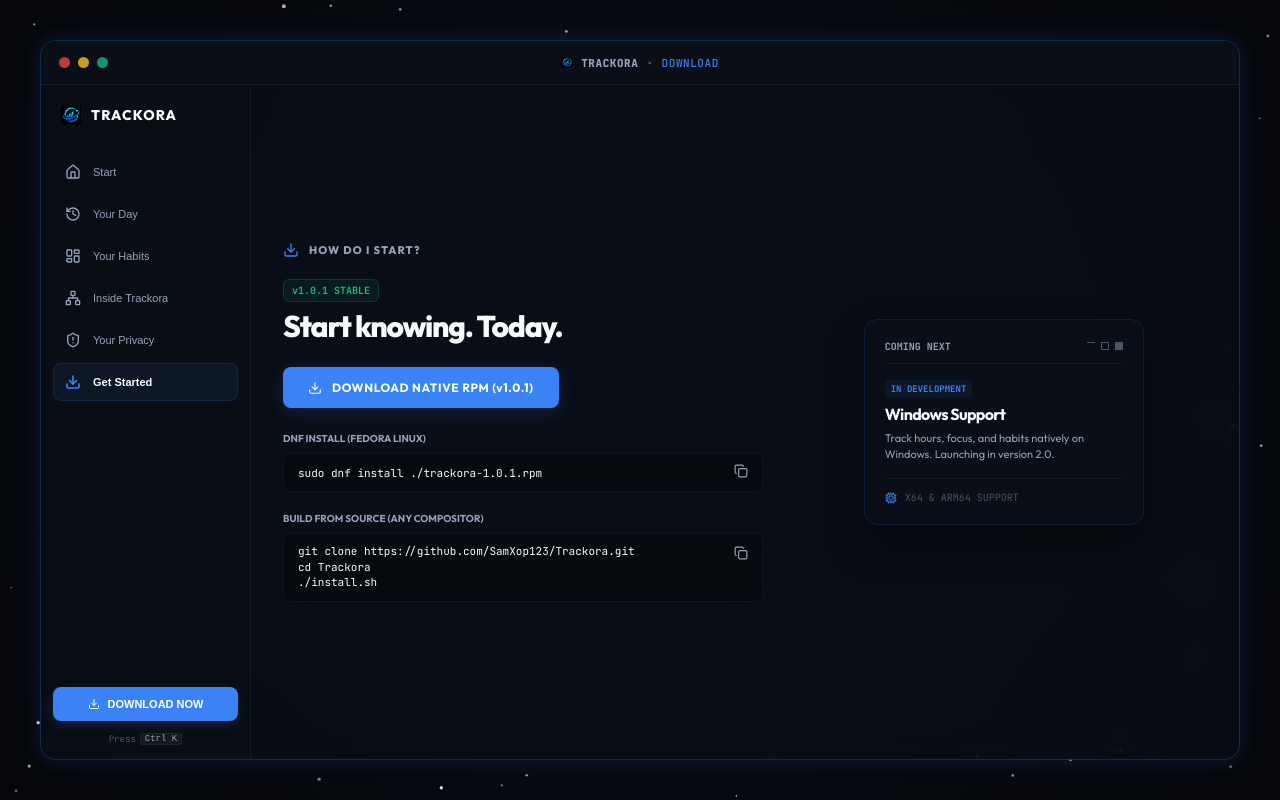
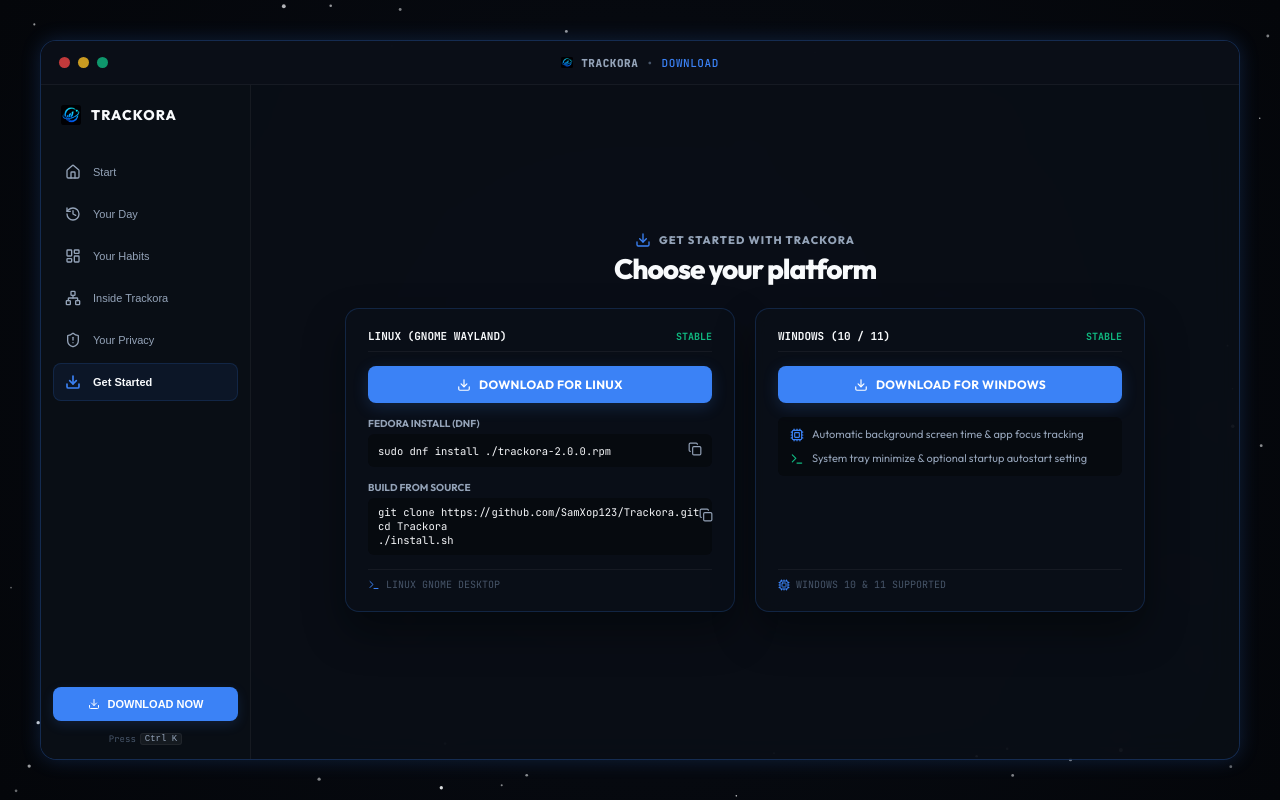
Before and after one commit to SamXop123/Trackora, a Next.js app in the folder landing/: page / in a window 1280 px wide. Both pictures are taken after a click on the button "DOWNLOAD". Built offline with nearby package versions, Linux system fonts and the light colour scheme.

Commit message:
Update DownloadView.tsx

```diff
--- a/landing/src/components/views/DownloadView.tsx
+++ b/landing/src/components/views/DownloadView.tsx
@@ -15,7 +15,7 @@ export default function DownloadView() {
     }, 2000);
   };
 
-  const dnfCommand = "sudo dnf install ./trackora-1.0.1.rpm";
+  const dnfCommand = "sudo dnf install ./trackora-2.0.0.rpm";
   const sourceCommands = "git clone https://github.com/SamXop123/Trackora.git\ncd Trackora\n./install.sh";
 
   return (
@@ -24,80 +24,87 @@ export default function DownloadView() {
         flex: 1,
         height: "100%",
         display: "flex",
+        flexDirection: "column",
         padding: "32px",
         gap: "24px",
-        alignItems: "center",
-        justifyContent: "space-between",
+        justifyContent: "center",
         background: "rgba(10, 15, 24, 0.4)",
         overflow: "hidden",
       }}
     >
-      {/* Left panel: Linux Release DNF / Source installation */}
+      {/* Header Title */}
+      <div style={{ textAlign: "center", display: "flex", flexDirection: "column", gap: "6px", alignItems: "center" }}>
+        <div style={{ display: "flex", alignItems: "center", gap: "8px" }}>
+          <Download size={16} style={{ color: "var(--color-accent-blue)" }} />
+          <span style={{ fontSize: "11px", fontWeight: 800, letterSpacing: "0.1em", color: "var(--color-text-secondary)" }}>
+            GET STARTED WITH TRACKORA
+          </span>
+        </div>
+        <h2 style={{ fontSize: "28px", fontWeight: 800, color: "var(--color-text-primary)", margin: 0 }}>
+          Choose your platform
+        </h2>
+      </div>
+
+      {/* Dual Equal Priority Cards Container */}
       <div
         style={{
-          width: "52%",
+          display: "flex",
+          width: "100%",
+          maxWidth: "820px",
+          margin: "0 auto",
+          gap: "20px",
+          alignItems: "stretch",
+          justifyContent: "center",
+        }}
+      >
+        {/* Linux Card */}
+        <motion.div
+          whileHover={{ scale: 1.01 }}
+          className="glass"
+          style={{
+            flex: 1,
+            maxWidth: "390px",
+            borderRadius: "14px",
+            padding: "20px 22px",
             display: "flex",
             flexDirection: "column",
-          gap: "20px",
+            gap: "14px",
+            border: "1px solid rgba(59, 130, 246, 0.2)",
+            background: "rgba(10, 15, 24, 0.8)",
+            boxShadow: "0 20px 40px rgba(0, 0, 0, 0.4)",
             textAlign: "left",
           }}
         >
-        <div style={{ display: "flex", alignItems: "center", gap: "10px" }}>
-          <Download size={16} style={{ color: "var(--color-accent-blue)" }} />
-          <span style={{ fontSize: "11px", fontWeight: 800, letterSpacing: "0.1em", color: "var(--color-text-secondary)" }}>
-            HOW DO I START?
+          <div style={{ display: "flex", justifyContent: "space-between", alignItems: "center", borderBottom: "1px solid var(--color-border)", paddingBottom: "8px" }}>
+            <span style={{ fontSize: "11px", fontWeight: 700, color: "var(--color-text-primary)", fontFamily: "var(--font-jetbrains-mono), monospace" }}>
+              LINUX (GNOME WAYLAND)
+            </span>
+            <span style={{ fontSize: "10px", fontWeight: 700, color: "var(--color-accent-green)", fontFamily: "var(--font-jetbrains-mono), monospace" }}>
+              STABLE
             </span>
           </div>
 
-        <div>
-          <span
-            style={{
-              fontSize: "10px",
-              fontFamily: "var(--font-jetbrains-mono), monospace",
-              color: "var(--color-accent-green)",
-              fontWeight: 700,
-              background: "rgba(16, 185, 129, 0.08)",
-              padding: "4px 8px",
-              borderRadius: "6px",
-              border: "1px solid rgba(16, 185, 129, 0.2)",
-            }}
-          >
-            v1.0.1 STABLE
-          </span>
-          <h2
-            style={{
-              fontSize: "30px",
-              fontWeight: 800,
-              color: "var(--color-text-primary)",
-              marginTop: "12px",
-              lineHeight: "1.1",
-            }}
-          >
-            Start knowing. Today.
-          </h2>
-        </div>
-
-        {/* Direct RPM Download Button */}
-        <div style={{ margin: "4px 0" }}>
+          {/* Linux Primary Download Button */}
           <motion.a
-            href="/trackora-1.0.1.rpm"
+            href="/trackora-2.0.0.rpm"
             download
             whileHover={{ scale: 1.02 }}
             whileTap={{ scale: 0.98 }}
             style={{
-              display: "inline-flex",
+              display: "flex",
               alignItems: "center",
-              gap: "10px",
+              justifyContent: "center",
+              gap: "8px",
               background: "var(--color-accent-blue)",
               border: "1px solid rgba(59, 130, 246, 0.3)",
               color: "#ffffff",
-              padding: "12px 24px",
+              padding: "10px 18px",
               borderRadius: "8px",
               cursor: "pointer",
               fontSize: "12px",
               fontWeight: 700,
-              letterSpacing: "0.05em",
-              boxShadow: "0 4px 20px rgba(59, 130, 246, 0.2)",
+              letterSpacing: "0.03em",
+              boxShadow: "0 4px 16px rgba(59, 130, 246, 0.2)",
               outline: "none",
               textDecoration: "none",
               transition: "background 0.2s ease",
@@ -110,27 +117,24 @@ export default function DownloadView() {
             }}
           >
             <Download size={14} />
-            <span>DOWNLOAD NATIVE RPM (v1.0.1)</span>
+            <span>DOWNLOAD FOR LINUX</span>
           </motion.a>
+
+          {/* DNF Command */}
+          <div style={{ display: "flex", flexDirection: "column", gap: "4px" }}>
+            <div style={{ fontSize: "10px", fontWeight: 700, color: "var(--color-text-secondary)" }}>
+              FEDORA INSTALL (DNF)
             </div>
-
-        {/* Option A: DNF installation */}
-        <div style={{ display: "flex", flexDirection: "column", gap: "8px" }}>
-          <div style={{ fontSize: "10px", fontWeight: 700, color: "var(--color-text-secondary)" }}>
-            DNF INSTALL (FEDORA LINUX)
-          </div>
-
             <div
-            className="glass"
               style={{
                 background: "rgba(5, 7, 10, 0.6)",
-              borderRadius: "8px",
-              padding: "10px 14px",
+                borderRadius: "6px",
+                padding: "8px 10px",
                 display: "flex",
                 justifyContent: "space-between",
                 alignItems: "center",
                 fontFamily: "var(--font-jetbrains-mono), monospace",
-              fontSize: "11px",
+                fontSize: "10.5px",
                 color: "var(--color-text-primary)",
               }}
             >
@@ -150,27 +154,25 @@ export default function DownloadView() {
             </div>
           </div>
 
-        {/* Option B: Source installation */}
-        <div style={{ display: "flex", flexDirection: "column", gap: "8px" }}>
+          {/* Source Build Command */}
+          <div style={{ display: "flex", flexDirection: "column", gap: "4px" }}>
             <div style={{ fontSize: "10px", fontWeight: 700, color: "var(--color-text-secondary)" }}>
-            BUILD FROM SOURCE (ANY COMPOSITOR)
+              BUILD FROM SOURCE
             </div>
-
             <div
-            className="glass"
               style={{
                 background: "rgba(5, 7, 10, 0.6)",
-              borderRadius: "8px",
-              padding: "10px 14px",
+                borderRadius: "6px",
+                padding: "8px 10px",
                 display: "flex",
                 justifyContent: "space-between",
                 alignItems: "flex-start",
                 fontFamily: "var(--font-jetbrains-mono), monospace",
-              fontSize: "11px",
+                fontSize: "10.5px",
                 color: "var(--color-text-primary)",
               }}
             >
-            <pre style={{ margin: 0, textAlign: "left", lineHeight: "1.4" }}>
+              <pre style={{ margin: 0, textAlign: "left", lineHeight: "1.3" }}>
                 {sourceCommands}
               </pre>
               <button
@@ -188,83 +190,127 @@ export default function DownloadView() {
               </button>
             </div>
           </div>
+
+          <div
+            style={{
+              display: "flex",
+              alignItems: "center",
+              gap: "6px",
+              fontSize: "10px",
+              color: "var(--color-text-muted)",
+              fontFamily: "var(--font-jetbrains-mono), monospace",
+              borderTop: "1px solid var(--color-border)",
+              paddingTop: "8px",
+              marginTop: "auto",
+            }}
+          >
+            <Terminal size={12} style={{ color: "var(--color-accent-blue)" }} />
+            <span>LINUX GNOME DESKTOP</span>
+          </div>
+        </motion.div>
+
+        {/* Windows Card */}
+        <motion.div
+          whileHover={{ scale: 1.01 }}
+          className="glass"
+          style={{
+            flex: 1,
+            maxWidth: "390px",
+            borderRadius: "14px",
+            padding: "20px 22px",
+            display: "flex",
+            flexDirection: "column",
+            gap: "14px",
+            border: "1px solid rgba(59, 130, 246, 0.2)",
+            background: "rgba(10, 15, 24, 0.8)",
+            boxShadow: "0 20px 40px rgba(0, 0, 0, 0.4)",
+            textAlign: "left",
+          }}
+        >
+          <div style={{ display: "flex", justifyContent: "space-between", alignItems: "center", borderBottom: "1px solid var(--color-border)", paddingBottom: "8px" }}>
+            <span style={{ fontSize: "11px", fontWeight: 700, color: "var(--color-text-primary)", fontFamily: "var(--font-jetbrains-mono), monospace" }}>
+              WINDOWS (10 / 11)
+            </span>
+            <span style={{ fontSize: "10px", fontWeight: 700, color: "var(--color-accent-green)", fontFamily: "var(--font-jetbrains-mono), monospace" }}>
+              STABLE
+            </span>
           </div>
 
-      {/* Right panel: Windows Support Card */}
+          {/* Windows Download Button */}
+          <motion.a
+            href="/TrackoraSetup-2.0.0.exe"
+            download
+            whileHover={{ scale: 1.02 }}
+            whileTap={{ scale: 0.98 }}
+            style={{
+              display: "flex",
+              alignItems: "center",
+              justifyContent: "center",
+              gap: "8px",
+              background: "var(--color-accent-blue)",
+              border: "1px solid rgba(59, 130, 246, 0.3)",
+              color: "#ffffff",
+              padding: "10px 18px",
+              borderRadius: "8px",
+              cursor: "pointer",
+              fontSize: "12px",
+              fontWeight: 700,
+              letterSpacing: "0.03em",
+              boxShadow: "0 4px 16px rgba(59, 130, 246, 0.2)",
+              outline: "none",
+              textDecoration: "none",
+              transition: "background 0.2s ease",
+            }}
+            onMouseEnter={(e) => {
+              e.currentTarget.style.background = "#2563eb";
+            }}
+            onMouseLeave={(e) => {
+              e.currentTarget.style.background = "var(--color-accent-blue)";
+            }}
+          >
+            <Download size={14} />
+            <span>DOWNLOAD FOR WINDOWS</span>
+          </motion.a>
+
+          {/* Windows Features List */}
           <div
             style={{
-          width: "44%",
+              background: "rgba(5, 7, 10, 0.6)",
+              borderRadius: "6px",
+              padding: "10px 12px",
               display: "flex",
               flexDirection: "column",
-          justifyContent: "center",
-          alignItems: "center",
+              gap: "8px",
+              fontSize: "11px",
+              color: "var(--color-text-secondary)",
+              lineHeight: "1.4",
             }}
           >
-        <motion.div
-          whileHover={{ scale: 1.03 }}
-          className="glass"
-          style={{
-            width: "100%",
-            maxWidth: "280px",
-            borderRadius: "14px",
-            padding: "20px",
-            display: "flex",
-            flexDirection: "column",
-            gap: "16px",
-            boxShadow: "0 20px 40px rgba(0, 0, 0, 0.4)",
-            border: "1px solid rgba(59, 130, 246, 0.15)",
-            background: "rgba(10, 15, 24, 0.8)",
-          }}
-        >
-          {/* Mock Windows Header */}
-          <div style={{ display: "flex", justifyContent: "space-between", alignItems: "center", borderBottom: "1px solid var(--color-border)", paddingBottom: "10px" }}>
-            <span style={{ fontSize: "10px", fontWeight: 700, color: "var(--color-text-secondary)", fontFamily: "var(--font-jetbrains-mono), monospace" }}>
-              COMING NEXT
-            </span>
-            <div style={{ display: "flex", gap: "6px" }}>
-              <div style={{ width: "8px", height: "1px", background: "var(--color-text-muted)" }} />
-              <div style={{ width: "8px", height: "8px", border: "1px solid var(--color-text-muted)" }} />
-              <div style={{ width: "8px", height: "8px", background: "var(--color-text-muted)" }} />
+            <div style={{ display: "flex", alignItems: "center", gap: "8px" }}>
+              <Cpu size={14} style={{ color: "var(--color-accent-blue)" }} />
+              <span>Automatic background screen time & app focus tracking</span>
             </div>
+            <div style={{ display: "flex", alignItems: "center", gap: "8px" }}>
+              <Terminal size={14} style={{ color: "var(--color-accent-green)" }} />
+              <span>System tray minimize & optional startup autostart setting</span>
             </div>
-
-          <div style={{ display: "flex", flexDirection: "column", gap: "8px", textAlign: "left" }}>
-            <div
-              style={{
-                fontSize: "9px",
-                fontFamily: "var(--font-jetbrains-mono), monospace",
-                color: "var(--color-accent-blue)",
-                fontWeight: 700,
-                background: "rgba(59, 130, 246, 0.08)",
-                padding: "3px 6px",
-                borderRadius: "4px",
-                width: "fit-content",
-              }}
-            >
-              IN DEVELOPMENT
-            </div>
-            <h3 style={{ fontSize: "16px", color: "var(--color-text-primary)" }}>
-              Windows Support
-            </h3>
-            <p style={{ fontSize: "11px", color: "var(--color-text-secondary)", lineHeight: "1.4" }}>
-              Track hours, focus, and habits natively on Windows. Launching in version 2.0.
-            </p>
           </div>
 
           <div
             style={{
               display: "flex",
               alignItems: "center",
-              gap: "8px",
+              gap: "6px",
               fontSize: "10px",
               color: "var(--color-text-muted)",
               fontFamily: "var(--font-jetbrains-mono), monospace",
               borderTop: "1px solid var(--color-border)",
-              paddingTop: "12px",
+              paddingTop: "8px",
+              marginTop: "auto",
             }}
           >
             <Cpu size={12} style={{ color: "var(--color-accent-blue)" }} />
-            <span>X64 & ARM64 SUPPORT</span>
+            <span>WINDOWS 10 & 11 SUPPORTED</span>
           </div>
         </motion.div>
       </div>
```
Lines whose indentation alone changed are shown as unchanged.
